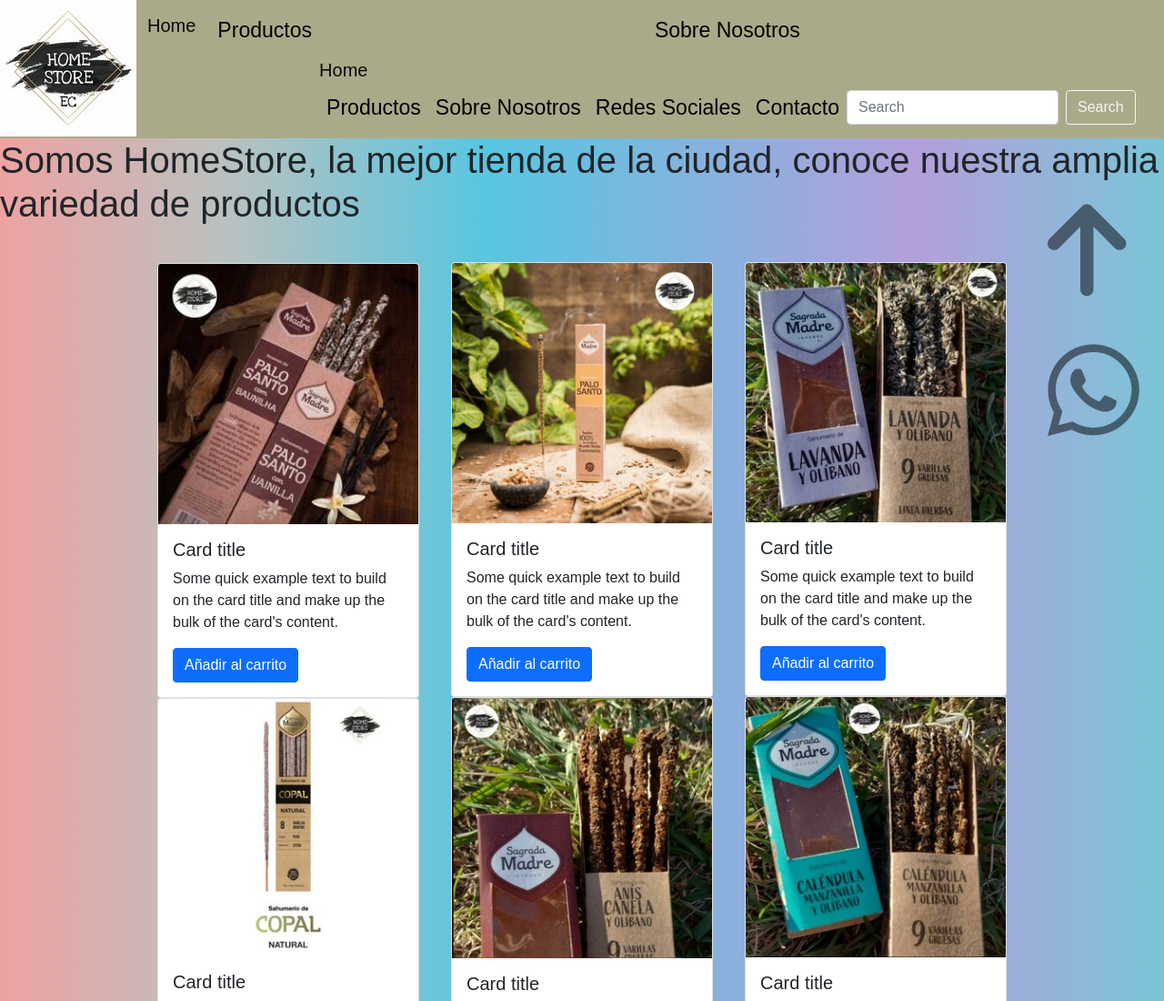
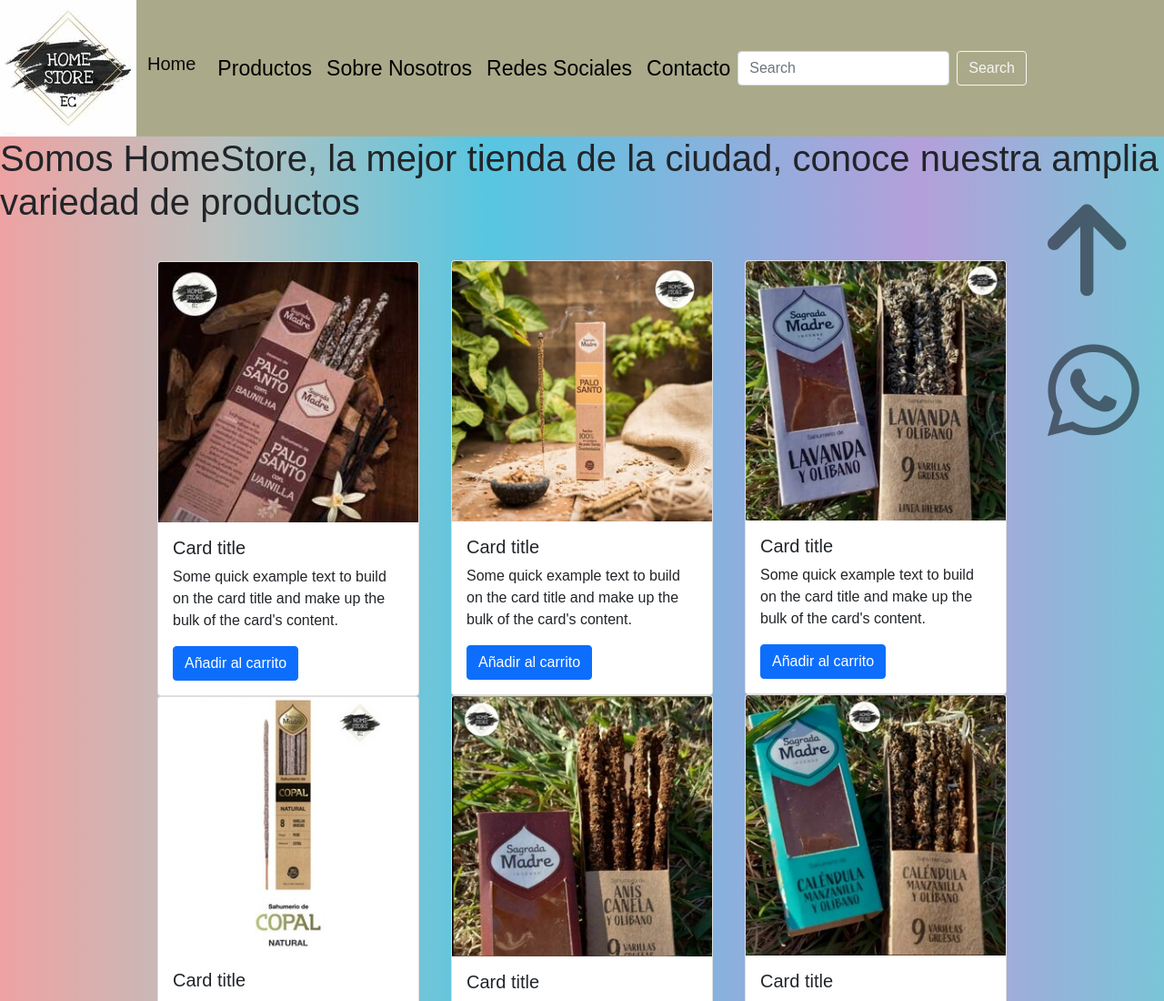
Before and after one commit to elio-joel/otro-intento-pc-gabinete, a website: page hogar.html in a window 1280 px wide. Shown: the top 1100 px of the page at 91% size. Drawn offline with nearby package versions, Linux system fonts and the light colour scheme.

Commit message:
codigo solucionado

```diff
--- a/hogar.html
+++ b/hogar.html
@@ -41,14 +41,6 @@
                                 </li>
                                 <li class="nav-item">
                                     <a class="nav-link" href="index.html #nosotros">Sobre Nosotros</a>
-                        <a class="navbar-brand" href="#home">Home</a>
-                        <div class="collapse navbar-collapse" id="navbarTogglerDemo03">
-                            <ul class="navbar-nav me-auto mb-2 mb-lg-0">
-                                <li class="nav-item">
-                                    <a class="nav-link" aria-current="page" href="#productos">Productos</a>
-                                </li>
-                                <li class="nav-item">
-                                    <a class="nav-link" href="#nosotros">Sobre Nosotros</a>
                                 </li>
                                 <li class="nav-item">
                                     <a class="nav-link" href="#redesSociales">Redes Sociales</a>
```
Also changed, not shown: deco.html (+0 -1 lines).
